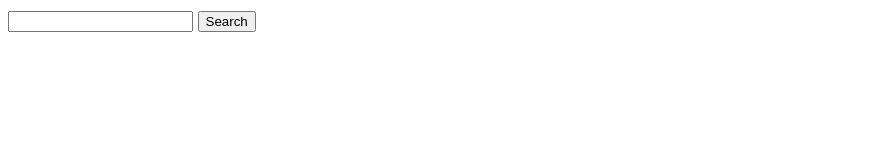
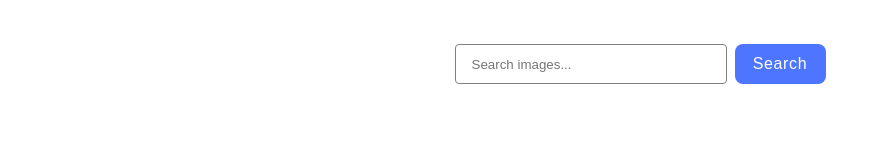
Before and after one commit to Alex-Sea-gull/goit-js-hw-11, a website built with Vite: page src/index.html in a window 1280 px wide. Shown: the whole page, without its empty margins (0-881 px from the left). Built offline with nearby package versions, Linux system fonts and the light colour scheme.

Commit message:
add function search pixabey

```diff
--- a/src/css/index.css
+++ b/src/css/index.css
@@ -0,0 +1,54 @@
+@import url('./reset.css');
+
+.login-form {
+    width: 371px;
+    height: 40px;
+    display: flex;
+    justify-content: center;
+    margin: 0 auto;
+    padding: 36px;
+    gap: 8px;
+}
+
+.js-form-container {}
+
+.input-text {
+    box-sizing: border-box;
+    width: 272px;
+    height: 40px;
+    padding: 8px 16px;
+    border-radius: 4px;
+    border: 1px solid #808080;
+    outline: none;
+}
+
+.input-text:hover {
+    border-color: #000000;
+}
+
+.input-text:focus {
+    border-color: #4e75ff;
+}
+
+.form-btn {
+    box-sizing: border-box;
+    border-radius: 8px;
+    border: none;
+    padding: 8px 16px;
+    width: 91px;
+    height: 40px;
+    background: #4e75ff;
+    font-weight: 500;
+    font-size: 16px;
+    line-height: 1.5;
+    letter-spacing: 0.04em;
+    color: #fff;
+}
+
+.loader-box {}
+
+.loader {}
+
+.js-loader {}
+
+.card-container {}
--- a/src/css/styles.css
+++ b/src/css/styles.css
@@ -8,7 +8,7 @@
 @import url('./index.css');
 
 
-:root {
+/* :root {
   font-family: Inter, Avenir, Helvetica, Arial, sans-serif;
   font-size: 16px;
   line-height: 24px;
@@ -22,4 +22,4 @@
   -webkit-font-smoothing: antialiased;
   -moz-osx-font-smoothing: grayscale;
   -webkit-text-size-adjust: 100%;
-}
+} */
--- a/src/index.html
+++ b/src/index.html
@@ -15,7 +15,12 @@
   <body>
     <form class="login-form js-form-container">
       <label>
-        <input class="input-text" type="text" name="search" />
+        <input
+          class="input-text"
+          type="text"
+          name="search"
+          placeholder="Search images..."
+        />
       </label>
 
       <button class="form-btn" type="submit">Search</button>
--- a/src/js/pixabay-api.js
+++ b/src/js/pixabay-api.js
@@ -0,0 +1,24 @@
+'use strict';
+
+export function searchImagesByQuery(query) {
+    const URL = "https://pixabay.com/api/";
+    const API_KEY = "45152929-a1340ee97784cf10d0ad70de4";
+    // Так не потрібно зберігати ключі
+
+    const params = new URLSearchParams({
+        key: API_KEY,
+        q: query,
+        image_type: 'photo',
+        orientation: 'horizontal',
+        safesearch: true,
+    });
+
+    return fetch(`${URL}?${params}`)
+        .then(response => {
+            if (!response.ok) {
+                throw new Error(response.status);
+            }
+            return response.json();
+        })
+        .catch(console.log);
+}
--- a/src/js/render-functions.js
+++ b/src/js/render-functions.js
@@ -0,0 +1 @@
+'use strict';
--- a/src/main.js
+++ b/src/main.js
@@ -1,7 +1,9 @@
 'use strict';
+
+import iziToast from 'izitoast';
+import 'izitoast/dist/css/iziToast.min.css';
 
 import SimpleLightbox from "simplelightbox";
 import "simplelightbox/dist/simple-lightbox.min.css";
 
-import iziToast from 'izitoast';
-import 'izitoast/dist/css/iziToast.min.css';
+import { searchImagesByQuery } from './js/pixabay-api.js';
```
